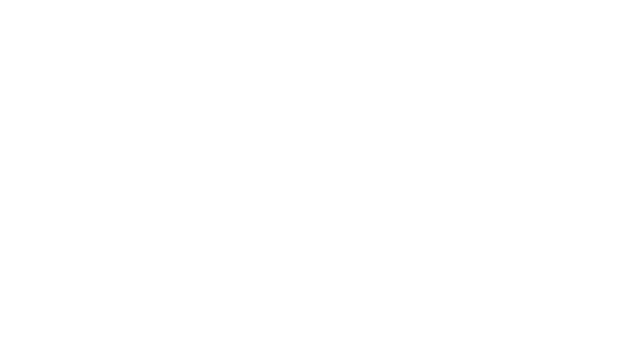
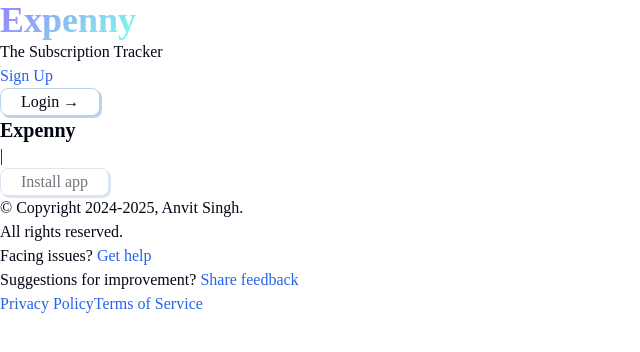
Before and after one commit to BrutalOverkill/Spendorra, a Next.js app: page / in a window 1280 px wide. Shown: the top 352 px of the page, without its empty margins (0-640 px from the left). Built offline with nearby package versions, Linux system fonts and the light colour scheme; a web font is replaced by a local one.

Commit message:
Layout_Login

```diff
--- a/app/layout.js
+++ b/app/layout.js
@@ -1,6 +1,8 @@
 import "./globals.css";
 import "./fanta.css";
 import Head from "./Head";
+import Link from "next/link";
+import GoTo from "@/components/GoTo";
 
 
 export const metadata = {
@@ -9,11 +11,52 @@ export const metadata = {
 };
 
 export default function RootLayout({ children }) {
+  const header = (
+    <header>
+      <div className="hard-line" >
+      <Link href={"/"}>
+      <h1 className="text-gradient"> Expenny</h1>
+      </Link>
+      <p>The Subscription Tracker</p>
+      </div>
+      <GoTo />
+    </header>
+  );
+
+  const footer = (
+    <footer>
+      <div className="hard-line" />
+      <div className="footer-content">
+        <div>
+          <div>
+            <h4>Expenny</h4>
+            <p>|</p>
+            <button disabled>Install app</button>
+          </div>
+          <p className="copyright">© Copyright 2024-2025, Anvit Singh.<br />All rights reserved.</p>
+        </div>
+        <div>
+          <p>Facing issues? <a>Get help</a></p>
+          <p>Suggestions for improvement? <a>Share feedback</a></p>
+          <div>
+            <Link href={'/privacy'}>Privacy Policy</Link>
+            <Link href={'/tos'}>Terms of Service</Link>
+          </div>
+        </div>
+      </div>
+    </footer>
+  )
+
   return (
     <html lang="en">
       <Head/>
       <body>
-        {children}
+        {header}
+        <div className="full-line" />
+        <main>
+          {children}
+        </main>
+        {footer}
       </body>
     </html>
   );
--- a/components/GoTo.jsx
+++ b/components/GoTo.jsx
@@ -1,5 +1,29 @@
+'use client'
+
+import Link from "next/link";
+import { usePathname } from "next/navigation";
+
 export default function GoTo() {
+
+  const isAuthenticated = false;
+
+  const path = usePathname()
+
     return (
-      <div></div>
+      <div className="goto">
+        {path == '/' && (
+          <>
+            <Link href={'/dashboard?registration=true'}>
+            <p>Sign Up</p>
+            </Link>
+            <Link href={'/dashboard'}>
+            <button>Login &rarr;</button>
+            </Link>
+          </>
+        )}
+        {(isAuthenticated && path == '/dashboard') && (
+          <button>Logout</button>
+        )}
+      </div>
     );
   }
--- /dev/null
+++ b/components/SubscriptionSummary.jsx
@@ -0,0 +1,5 @@
+export default function SubscriptionSummary() {
+    return (
+      <div></div>
+    );
+  }
--- a/components/SubscriptionsSummary.jsx
+++ /dev/null
@@ -1,5 +0,0 @@
-export default function SubscriptionsDisplay() {
-    return (
-      <div></div>
-    );
-  }
```
Also changed, not shown: app/dashboard/page.js (+16 -1 lines), components/Login.jsx (+11 -1 lines).
